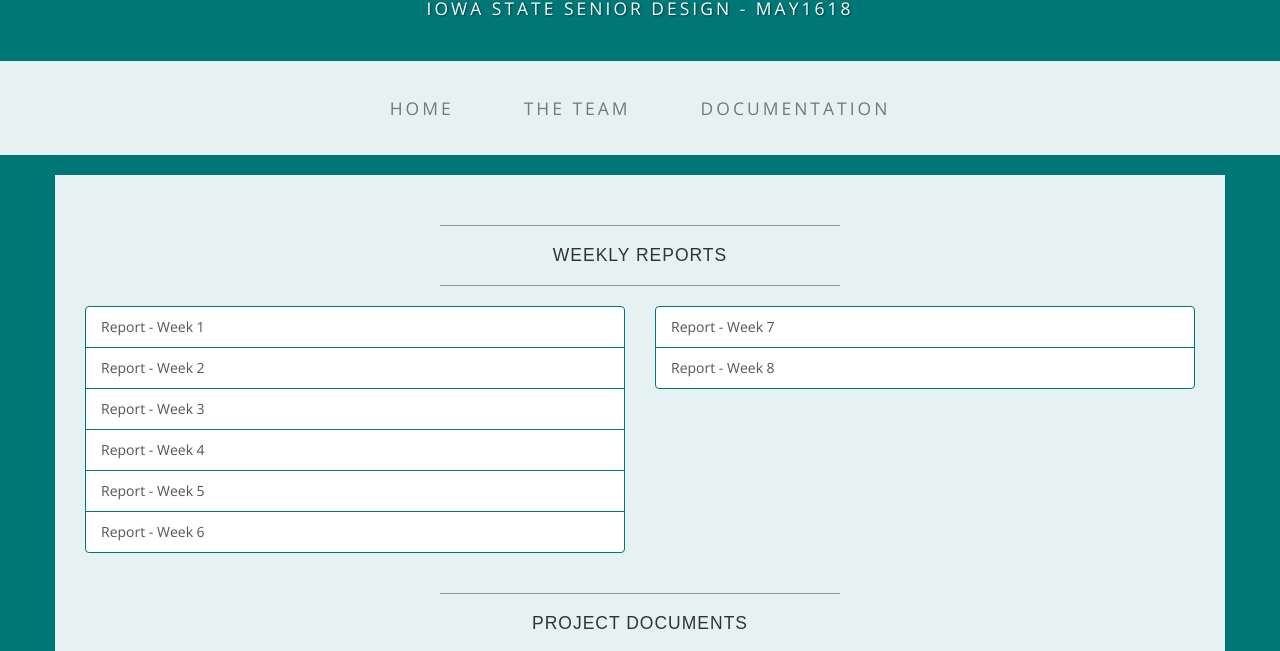
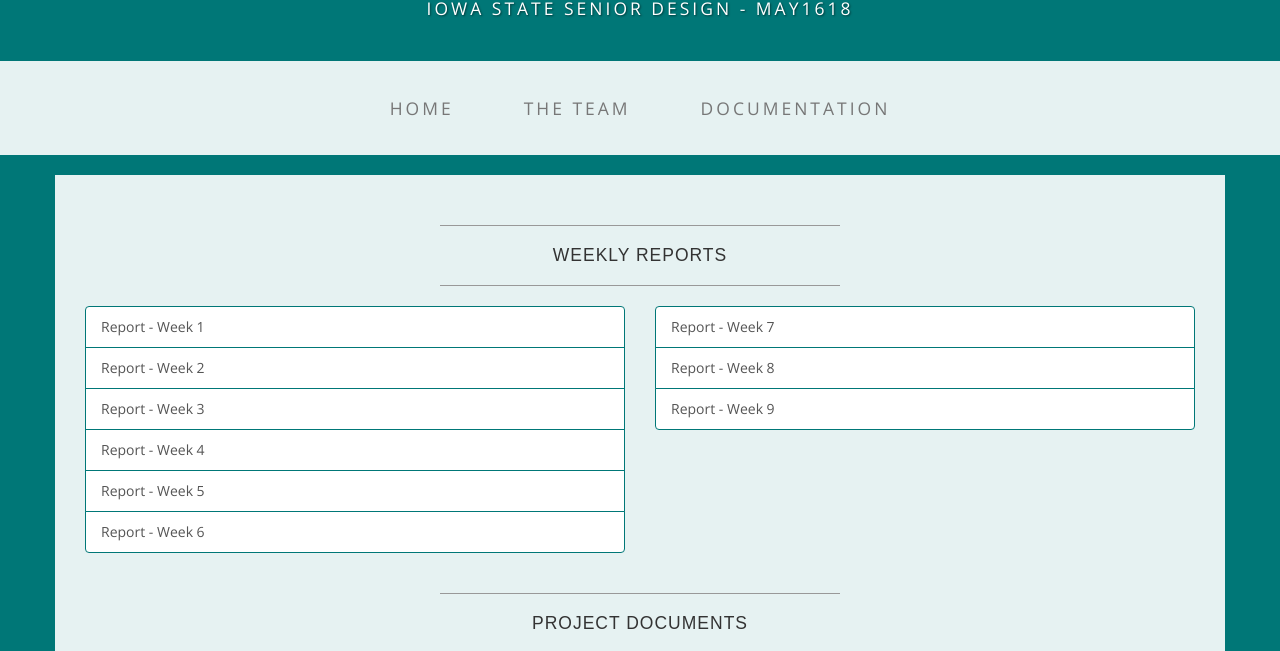
Before and after one commit to ajbowler/graphalyzer.github.io, a plain HTML site: page docs.html in a window 1280 px wide. Shown: the part 149-800 px from the top of the page. Drawn offline with nearby package versions, Linux system fonts and the light colour scheme.

Commit message:
Weekly Report #9

```diff
--- a/docs.html
+++ b/docs.html
@@ -84,6 +84,7 @@
           <div class="list-group">
             <a target="_blank" href="/docs/weekly_reports/week7.pdf" class="list-group-item">Report - Week 7</a>
             <a target="_blank" href="/docs/weekly_reports/week8.pdf" class="list-group-item">Report - Week 8</a>
+            <a target="_blank" href="/docs/weekly_reports/week9.pdf" class="list-group-item">Report - Week 9</a>
           </div>
         </div>
         <div class="col-lg-12">
```
Also changed, not shown: 1 other file.
